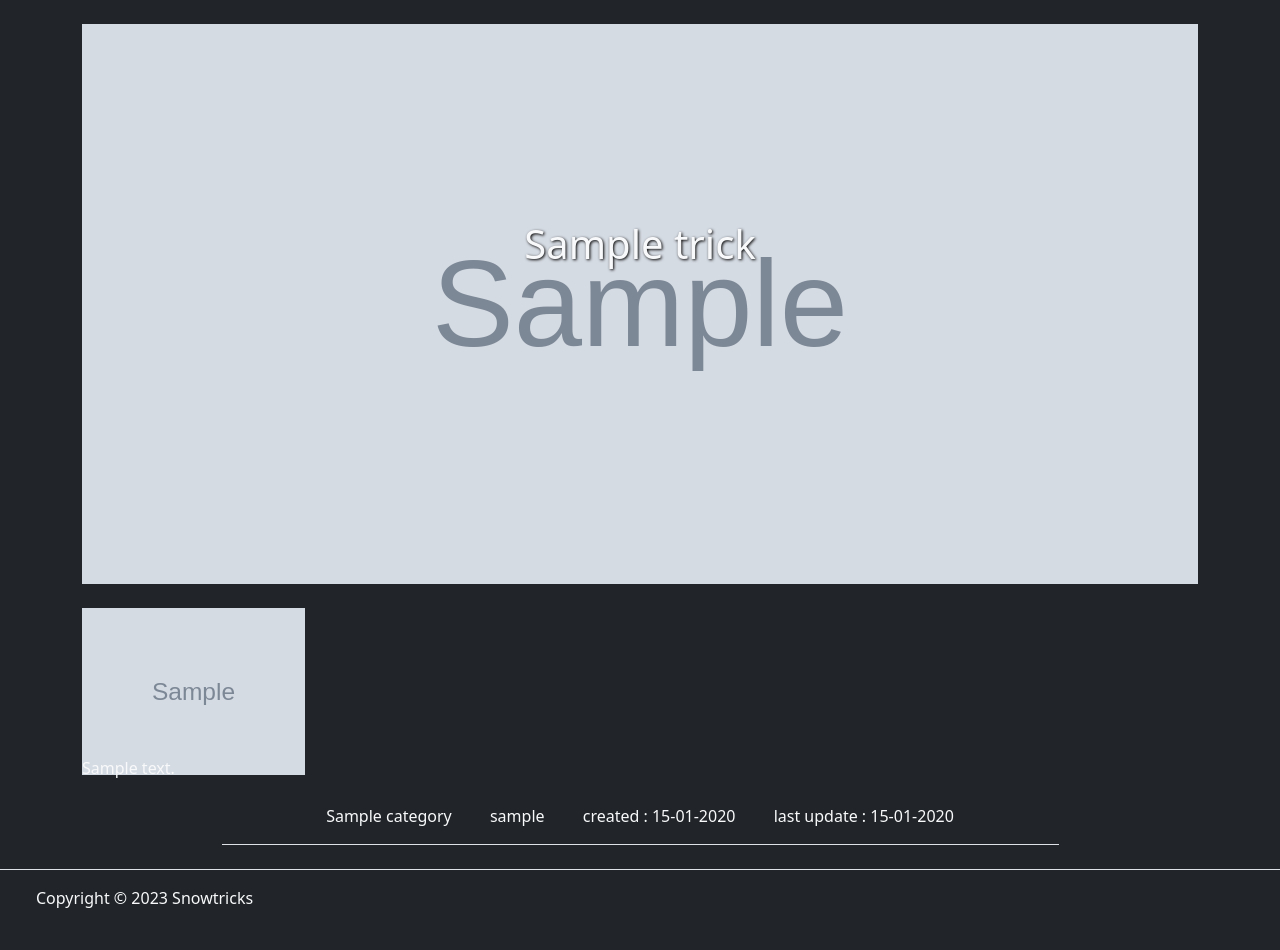
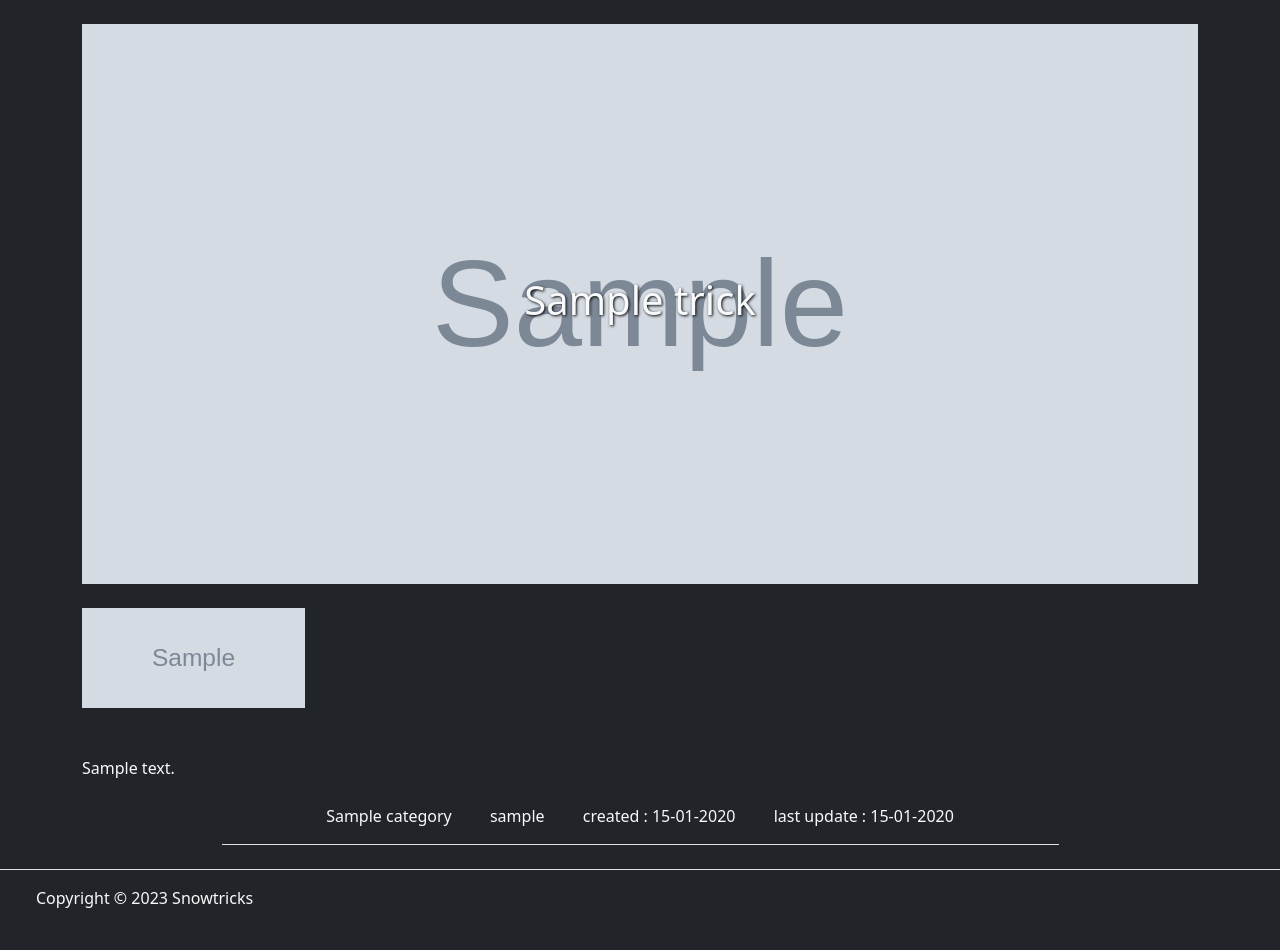
Before and after one commit to requenaGuillaume/snowtricks, a Symfony app: template templates/trick/index.html.twig in a window 1280 px wide. Shown: the part 87-1037 px from the top of the page. Run offline with Twig, Linux system fonts and the light colour scheme; the template is opened without the code that fills it: most values are stand-ins (such as "Sample title", 1, 10 or a date in 2020); grey boxes marked "Sample" are stand-in pictures; some libraries are stand-ins or nearby versions.

Commit message:
ajust images in trick show

```diff
--- a/templates/trick/index.html.twig
+++ b/templates/trick/index.html.twig
@@ -2,6 +2,9 @@
 
 {% block stylesheets %}
     <style>
+        .height-10{
+            height: 10%;
+        }
         h1{
             text-shadow: 1px 1px 3px black;
         }
@@ -87,18 +90,18 @@
 
 {% block body %}
     <div class="bg-image mb-4 d-flex flex-column flex-wrap"
-        style="background-image: url('https://127.0.0.1:8000/assets/images/tricks/{{mainImage}}')">
+        style="background: url('https://127.0.0.1:8000/assets/images/tricks/{{mainImage}}') center/cover">
 
+        <div class="text-end w-100 height-10">
         {% if app.user %}
-        <div class="text-end w-100">
             <a href="{{ path('app_trick_edit', {'slug': trick.slug}) }}" class="btn edit">
                 <i class="fa-solid fa-pencil"></i>
             </a>
             <a href="{{ path('app_trick_delete', {'slug': trick.slug}) }}" class="btn trash">
                 <i class="fa-solid fa-trash-can"></i>
             </a>
+        {% endif %}
         </div>
-        {% endif %}
 
         <div class="d-flex align-items-center w-100 title">
             <h1 class="w-100 text-center">{{ trick.title | capitalize }}</h1>
@@ -114,6 +117,7 @@
                 <img src="https://127.0.0.1:8000/assets/images/tricks/{{image}}"
                     alt="{{trick.title}} {{imageNumber}}"
                     class="w-100"
+                    style="height: 100%";
                 >
             </div>
             {% set imageNumber = imageNumber + 1 %}
```
